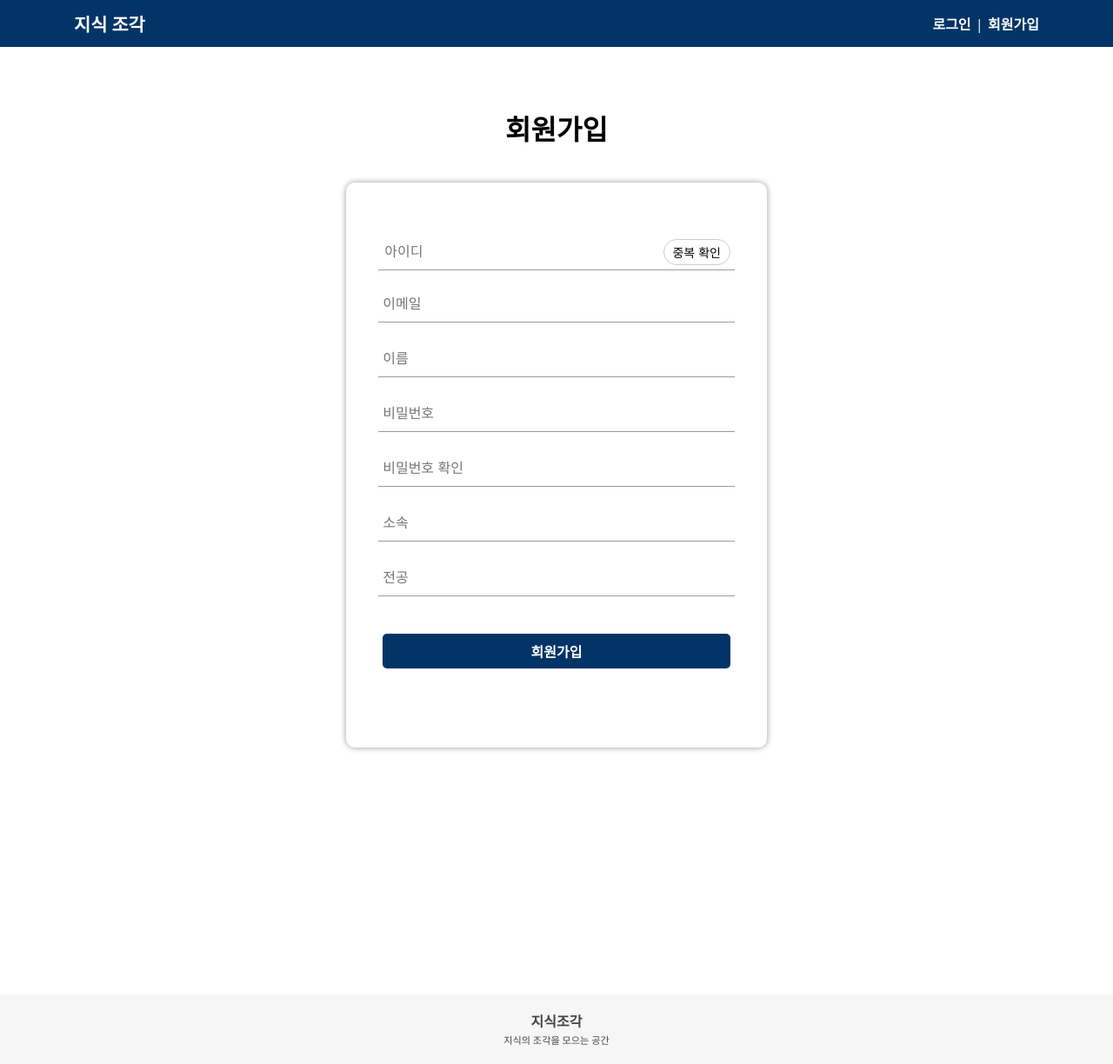
After one commit to codms1122/week3-4_webpage, a Flask app: template templates/join.html in a window 1280 px wide. The commit adds this page. Shown: the whole page at 87% size. Run offline with Flask 3, Linux system fonts and the light colour scheme; the template is opened without the code that fills it, so the values that code supplies are empty.

Commit message:
[ADD] 회원가입

```diff
--- a/app.py
+++ b/app.py
@@ -1,4 +1,4 @@
-from flask import Flask, render_template, request, redirect
+from flask import Flask, render_template, request, redirect, jsonify
 import mysql.connector
 from config import Config #DB 정보 저장된 파일일
 
@@ -24,7 +24,6 @@ def post():
     connection = get_db_connection()
     cursor = connection.cursor(dictionary=True)
 
-
     #검색조건(post_query) 받아오기
     query_type = request.form.get('query_type')
     query_content = request.form.get('query_content')
@@ -33,13 +32,13 @@ def post():
     #검색조건에 맞게 sql질의
     if query_content:
         if query_type=="title":
-            sql = 'SELECT postId, postTitle, DATE(createdTime) AS createdTime FROM testpost WHERE postTitle LIKE "%' + query_content + '%"'
+            sql = 'SELECT postId, postTitle, DATE(createdTime) AS createdTime FROM post WHERE postTitle LIKE "%' + query_content + '%"'
         elif query_type=="content":
-            sql = 'SELECT postId, postTitle, DATE(createdTime) AS createdTime FROM testpost WHERE postContent LIKE "%' + query_content + '%"'
+            sql = 'SELECT postId, postTitle, DATE(createdTime) AS createdTime FROM post WHERE postContent LIKE "%' + query_content + '%"'
         else:
-            sql = 'SELECT postId, postTitle, DATE(createdTime) AS createdTime FROM testpost WHERE postTitle LIKE "%' + query_content + '%" or postContent LIKE "%' + query_content + '%"'
+            sql = 'SELECT postId, postTitle, DATE(createdTime) AS createdTime FROM post WHERE postTitle LIKE "%' + query_content + '%" or postContent LIKE "%' + query_content + '%"'
     else:
-        sql='select postId, postTitle, date(createdTime) AS createdTime from testpost'
+        sql='select postId, postTitle, date(createdTime) AS createdTime from post'
 
     #sql질의 결과 담기
     cursor.execute(sql)
@@ -61,7 +60,7 @@ def post_detail(post_id):
     cursor = connection.cursor(dictionary=True)
 
     sql = ('SELECT postId, postTitle, postContent, createdTime, lastModifiedTime '
-           'FROM testpost WHERE postId = ' + str(post_id))
+           'FROM post WHERE postId = ' + str(post_id))
     cursor.execute(sql)
     sql_select = cursor.fetchall()
     sql_select = sql_select[0]
@@ -83,7 +82,7 @@ def post_create():
         if create_title and create_content:
             state = "create"
             sql = (
-                'INSERT INTO testpost (postTitle, postContent) '
+                'INSERT INTO post (postTitle, postContent) '
                 'VALUES ("' + create_title + '", "' + create_content + '");'
             )
             cursor.execute(sql)
@@ -102,10 +101,6 @@ def post_create():
 
 
 
-
-
-
-
 @app.route('/post/update/<int:post_id>', methods=['GET', 'POST'])
 def post_update(post_id):
     #DB연결
@@ -113,7 +108,7 @@ def post_update(post_id):
     cursor = connection.cursor(dictionary=True)
 
     sql = ('SELECT postId, postTitle, postContent, createdTime, lastModifiedTime '
-           'FROM testpost WHERE postId = ' + str(post_id))
+           'FROM post WHERE postId = ' + str(post_id))
     cursor.execute(sql)
     sql_select = cursor.fetchall()
     sql_select = sql_select[0]
@@ -125,7 +120,7 @@ def post_update(post_id):
     if request.method == 'POST':
         if update_title and update_content:
             state = "update"
-            sql = ('UPDATE testpost '
+            sql = ('UPDATE post '
                    'SET postTitle = "'+ update_title +'", postContent = "'+ update_content +'", lastModifiedTime = NOW() '
                    'WHERE postId = ' + str(post_id))
             cursor.execute(sql)
@@ -144,9 +139,6 @@ def post_update(post_id):
 
 
 
-
-
-
 @app.route('/post/delete/<int:post_id>', methods=['GET', 'POST'])
 def post_delete(post_id):
     #DB연결
@@ -160,7 +152,7 @@ def post_delete(post_id):
         print(delete_yn)
         if delete_yn == "yes":
             state = "delete"
-            sql = 'DELETE FROM testpost WHERE postId = ' + str(post_id)
+            sql = 'DELETE FROM post WHERE postId = ' + str(post_id)
             cursor.execute(sql)
             connection.commit()
             return render_template('next.html',state=state)
@@ -174,7 +166,65 @@ def post_delete(post_id):
 
 
 
+@app.route('/login') #, methods=['GET', 'POST'])
+def login():
+    return render_template('login.html')
 
+
+@app.route('/join', methods=['GET', 'POST'])
+def join():
+
+    #DB연결
+    connection = get_db_connection()
+    cursor = connection.cursor(dictionary=True)
+
+    #form 내용 가지고오기
+    btn_action = request.form.get("btn_action")
+    user_id = request.form.get('user_id')
+    user_email = request.form.get('user_email')
+    user_name = request.form.get('user_name')
+    user_pw = request.form.get('user_pw')
+    user_orgn = request.form.get('user_orgn')
+    user_major = request.form.get('user_major')
+
+    if btn_action == "submit":
+        state = "join"
+        sql = (
+            'INSERT INTO user (userId, userEmail, userName, userPw, userOrgn, userMajor) '
+            'VALUES ("' + user_id + '", "' + user_email + '", "' + user_name + '", "' + user_pw + '", "' + user_orgn + '", "' + user_major + '");'
+        )
+        cursor.execute(sql)
+        connection.commit()
+        return render_template('next.html',state=state)
+
+    return render_template('join.html')
+
+
+
+@app.route('/id_chk', methods=['POST']) #'GET',
+def check_id():
+    user_id = request.form.get('user_id')
+
+    #DB연결
+    connection = get_db_connection()
+    cursor = connection.cursor(dictionary=True)
+
+    #id 중복 확인 쿼리
+    sql = 'SELECT count(*) AS cnt FROM user WHERE userId = "' + user_id + '"'
+    cursor.execute(sql)
+    sql_cnt = cursor.fetchone()
+    sql_cnt = sql_cnt['cnt']
+
+    if sql_cnt == 0:
+        return jsonify({'id_chk': 'not_exists', "id_msg": "사용 가능한 아이디입니다."})
+    else:
+        return jsonify({'id_chk': 'exists', "id_msg": "사용할 수 없는 아이디입니다. 다른 아이디를 입력해 주세요."})
+
+
+@app.route('/test')
+def test():
+    state = "create"
+    return render_template('next.html',state=state)
 
 
 if __name__ == '__main__':
--- a/static/css/layout.css
+++ b/static/css/layout.css
@@ -1,43 +1,50 @@
-body{
+body {
     margin: 0px auto;
 }
-header{
+header {
     background-color: #033468;
     height: 54px;
     margin: 0px auto;
 
 }
-.inner{
+.inner {
     max-width: 1110px;
-    min-width: 950px; /*800px*/
+    min-width: 950px;    /*800px*/
     height: 100%;
     margin: 0 auto;
     padding: 0 15px;
 }
-#header_content{
+#header_content {
     display: flex;
     align-items: center;
     justify-content: space-between;
 }
-#header_left{
+#header_left {
     color: #ffffff;
 }
+#header_right a, #header_right p {
+    text-decoration: none;
+    color: #ffffff;
 
-main{
+}
+#header_right a:hover {
+    color: #a3c9f1;
+}
+main {
     height: 1000px;
     margin: 20px auto;
 
 }
-footer{
+footer {
     background-color: #f6f6f6;
     height: 80px;
 }
-#footer_content{
+#footer_content {
     height: 100%;
     display: flex;
-    flex-direction: column; /* 세로 방향 정렬 */
-    justify-content: center; /* 부모 높이 내에서 수직 정렬 */
-    align-items: center; /* 가로 정렬 */
+    flex-direction: column;    /* 세로 방향 정렬 */
+    justify-content: center;    /* 부모 높이 내에서 수직 정렬 */
+    align-items: center;    /* 가로 정렬 */
     text-align: center;
     color: #454545;
 }
--- /dev/null
+++ b/templates/join.html
@@ -0,0 +1,185 @@
+{% extends 'layout.html' %}
+
+{% block head %}
+<style>
+    #main_content {
+        text-align: center;
+    }
+    #join_name {
+        text-align: center;
+        margin: 70px auto 40px;
+    }
+    #join_box {
+        background-color: #fff;
+        width: 40%;
+        height: 570px;
+        margin: 0px auto;
+        padding: 40px 20px;
+        border-radius: 10px;
+        box-shadow: 0px 0px 7px 0px #9a9a9a;
+    }
+    #join_box form {
+        align-items: center;
+    }
+    #join_input {
+        margin: 20px auto;
+    }
+    .join_input_s {
+        width: 90%;
+        height: 40px;
+        margin: 3px auto;
+        padding: 0px 5px;
+        text-align: left;
+        border: 0px;
+        border-bottom: 1px solid #9a9a9a;
+        font-size: 16px;
+    }
+    #join_input_id {
+        display: flex;
+        align-items: center;
+        justify-content: space-between;
+    }
+    #user_id {
+        width: 75%;
+        height: 30px;
+        border: 0px;
+        font-size: 16px;
+    }
+    #user_id_chk {
+        height: 30px;
+        background-color: #fff;
+        border: 1px solid #cecece;
+        border-radius: 15px;
+        color: #000;
+        font-size: 14px;
+    }
+    #join_submit {
+        margin: 0px auto;
+        padding: 20px 0px;
+    }
+    #join_submit button {
+        width: 90%;
+        height: 40px;
+        margin: 0px auto;
+        text-align: center;
+        border: 0px;
+        border-radius: 5px;
+        background-color: #033468;
+        color: #ffffff;
+        font-size: 16px;
+    }
+    #join_submit button:hover {
+        background-color: #02162c;
+    }
+</style>
+<script src="https://code.jquery.com/jquery-3.6.0.min.js"></script>
+{% endblock %}
+
+{% block content %}
+<div id="main_content">
+    <div id="join_name">
+        <h1>회원가입</h1>
+    </div>
+    <div id="join_box">
+        <form action="{{ url_for('join') }}" method="post" onsubmit="return func_submit_chk()">
+            <div id="join_input">
+                <div class="join_input_s" id="join_input_id">
+                    <input id="user_id" type="text" name="user_id" placeholder="아이디" required>
+                    <button id="user_id_chk" type="button" name="btn_action" value="id_chk" onclick="func_user_id_chk()">
+                        &nbsp;중복 확인&nbsp;
+                    </button>
+                </div>
+                <p id="id_msg" style="width: 90%; margin: 3px auto; text-align: left; font-size: 12px;"></p>
+                <p><input class="join_input_s" type="email" name="user_email" placeholder="이메일" required></p>
+                <p><input class="join_input_s" type="text" name="user_name" placeholder="이름" required></p>
+                <p><input class="join_input_s" type="password" id="user_pw" name="user_pw" placeholder="비밀번호" required></p>
+                <p style="margin-bottom: 0px;"><input class="join_input_s" type="password" id="user_pw_chk" name="user_pw_chk" placeholder="비밀번호 확인" required></p>
+                <p id="pw_msg" style="width: 90%; margin: 3px auto; text-align: left; font-size: 12px;"></p>
+                <p><input class="join_input_s" type="text" name="user_orgn" placeholder="소속" required></p>
+                <p><input class="join_input_s" type="text" name="user_major" placeholder="전공" required></p>
+            </div>
+            <div id="join_submit">
+                <button type="submit" name="btn_action" value="submit"><strong>회원가입</strong></button>
+            </div>
+        </form>
+    </div>
+</div>
+
+<script>
+    let is_id_chked = "not_chked"
+    // 아이디 중복 확인
+    function func_user_id_chk() {
+        let user_id = document.getElementById('user_id').value;
+        let id_msg = document.getElementById('id_msg');
+
+        // 아이디가 비어있지 않은지 확인
+        if (!user_id) {
+            id_msg.style.color = 'red';
+            id_msg.textContent = '아이디를 입력해주세요.';
+            return;
+        }
+
+        // jQuery AJAX로 서버에 요청
+        $.ajax({
+            url: '/id_chk',
+            type: 'POST',
+            data: { user_id: user_id },
+            success: function(response) {
+                if (response.id_chk == "not_exists") {
+                    id_msg.style.color = 'green';
+                    id_msg.textContent = response["id_msg"];
+                    is_id_chked = "chked"
+                } else {
+                    id_msg.style.color = 'red';
+                    id_msg.textContent = response["id_msg"];
+                }
+            }
+        });
+    }
+
+    // 비밀번호 확인
+    function func_user_pw_chk() {
+        let user_pw = document.getElementById('user_pw').value;
+        let user_pw_chk = document.getElementById('user_pw_chk').value;
+        let pw_msg = document.getElementById('pw_msg');
+
+        if (user_pw === user_pw_chk) {
+            pw_msg.style.color = 'green';
+            pw_msg.textContent = '비밀번호가 일치합니다.';
+        } else {
+            pw_msg.style.color = 'red';
+            pw_msg.textContent = '비밀번호가 일치하지 않습니다.';
+        }
+    }
+
+    // DOMContentLoaded 이벤트로 비밀번호 확인 함수 연결
+    document.addEventListener("DOMContentLoaded", function () {
+        // ID가 있는지 꼭 확인하고 나서 이벤트 추가
+        let user_pw = document.getElementById('user_pw');
+        let user_pw_chk = document.getElementById('user_pw_chk');
+
+        if (user_pw && user_pw_chk) {
+            user_pw.addEventListener('input', func_user_pw_chk);
+            user_pw_chk.addEventListener('input', func_user_pw_chk);
+        }
+    });
+
+    //아이디 중복 확인했는지 체크
+    function func_submit_chk() {
+        let id_msg = document.getElementById("id_msg");
+        let join_input_id = document.getElementById("join_input_id");
+
+        if (is_id_chked !== "chked") {
+            id_msg.style.color = "red";
+            id_msg.textContent = "아이디 중복 확인이 필요합니다.";
+            join_input_id.style.outline = "2px solid red";
+            return false; // 폼 제출 방지
+        }
+
+        return true; // 폼 제출 허용
+    }
+
+
+</script>
+
+{% endblock %}
--- a/templates/layout.html
+++ b/templates/layout.html
@@ -16,10 +16,10 @@
             <div id="header_left">
                 <h2 style="margin: 0px;font-size: 1.3em;">지식 조각</h2>
             </div>
-            <!--div id="header_right">
-                <button>로그인</button>
-                <button>회원가입</button>
-            </div-->
+            <div id="header_right">
+                <p><strong><a href="{{ url_for('login') }}">로그인 </a>&nbsp;|&nbsp;<a href="{{ url_for('join') }}"> 회원가입</a></strong></p>
+                <!-- <p><strong><a href="{{ url_for('post') }}">로그인 </a>&nbsp;|&nbsp;<a href="{{ url_for('post') }}"> 회원가입</a></strong></p> -->
+            </div>
         </div>
     </header>
 
```
Also changed, not shown: templates/login.html (added, +81 -0 lines), templates/next.html (+20 -4 lines), 1 other file.
